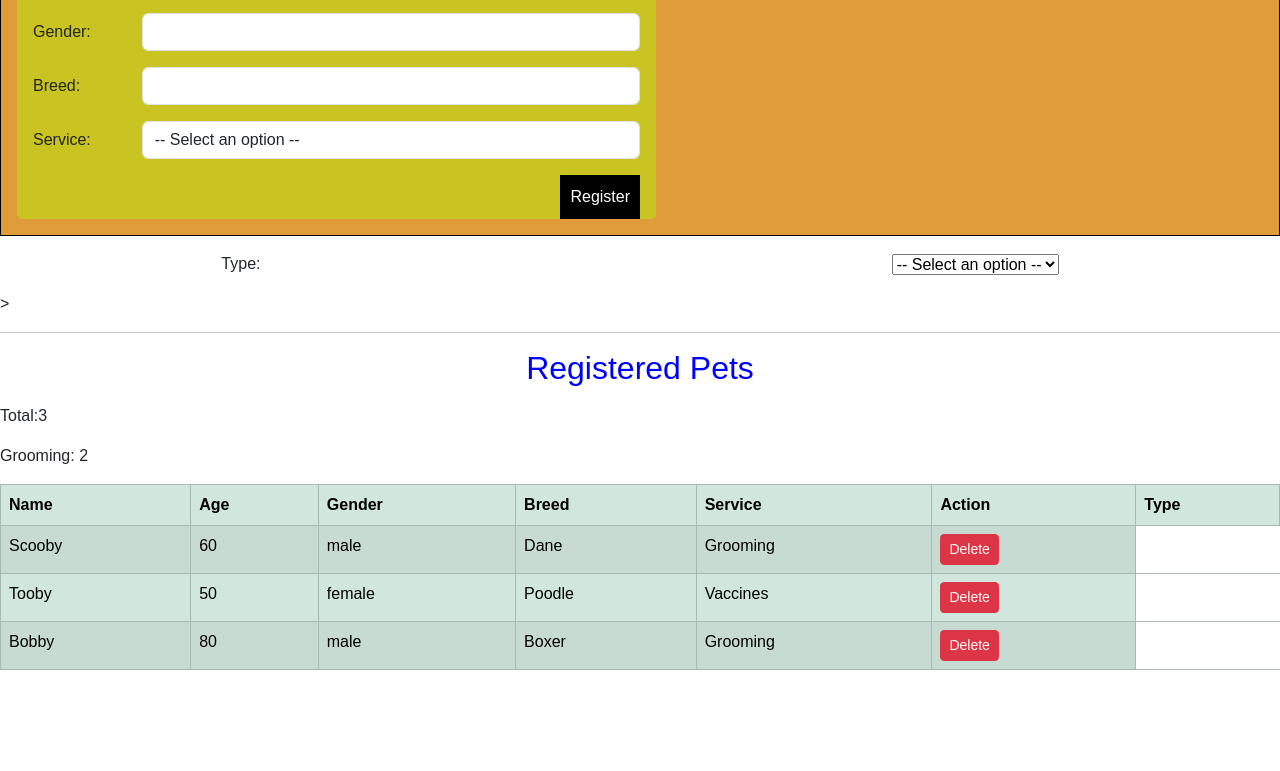
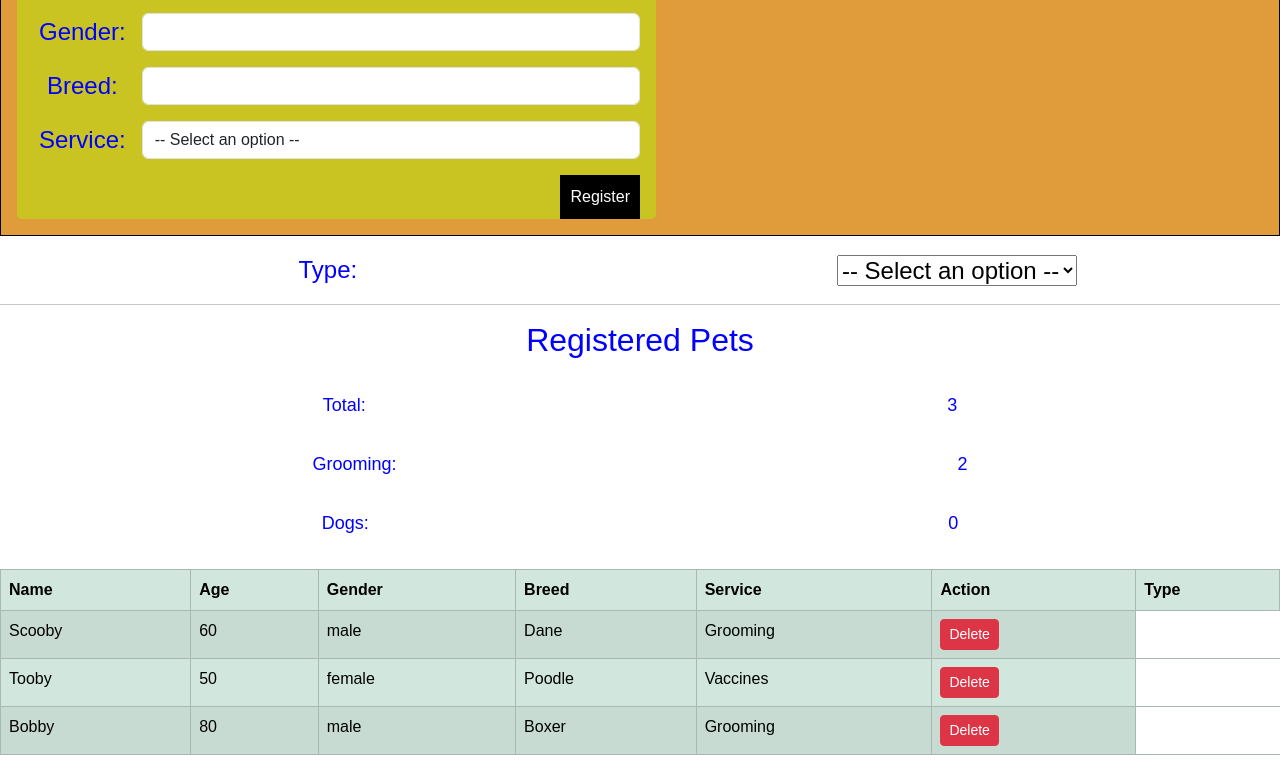
Before and after one commit to TomChau0402/Pet-Salon, a plain HTML site: page register.html in a window 1280 px wide. Shown: the part 468-1239 px from the top of the page. Before the commit the page ends 1154 px from the top, so only its background shows below. Drawn offline with nearby package versions, Linux system fonts and the light colour scheme.

Commit message:
assignment 1

```diff
--- a/register.html
+++ b/register.html
@@ -57,15 +57,16 @@
                 <option value="Cat">Cat</option>
                 <option value="Fish">Fish</option>
             </select>
-        </div>>
+        </div>
 
 
         </div>
         <hr>
         <h2>Registered Pets</h2>
         <div>
-            <p>Total:<span id="total">0</span></p>
-            <p> Grooming: <span id="gTotal">0</span></p>
+            <p class="label"> Total:<span id="total">0</span></p>
+            <p class="label"> Grooming: <span id="gTotal">0</span></p>
+            <p class="label"> Dogs: <span id="dogTotal">0</span></p>
 
         </div>
 
--- a/styles/styles.css
+++ b/styles/styles.css
@@ -9,9 +9,10 @@ body{
 
 /*header*/
 .background-image{
-    height: 500px;
+    height: 600px;
     background: url("https://today.usc.edu/wp-content/uploads/2019/11/Taiwan-Blue-Magpie-web-1280x720.jpg");
-    background-position: 300px;
+    position: right;
+    background-size: 200%;
 
 }
 .background-image2{
@@ -42,7 +43,7 @@ h1{
     text-align: center;
     margin: 1rem;
     text-decoration-line: inherit;
-    color:black
+    color:white
 }
 h2{
     text-align: center;
@@ -61,6 +62,16 @@ h2{
     justify-content: space-around;
     margin: 1rem;
     align-items: center;
+    color: blueviolet;
+    font-size: x-large;
+}
+.label{
+    display:flex;
+    justify-content: space-around;
+    margin: 2rem;
+    align-items: right;
+    color: blue;
+    font-size: large;
 }
 .container{
     width: 80%;
@@ -72,8 +83,9 @@ h2{
 .input-control label{
     display: block;
     width: 20%;
-    text-align: left;
+    text-align: center;
     margin-right: 10px;
+    color: blue;
 }
 .btn-container{
     display: flex;
```
Also changed, not shown: services.html (+4 -2 lines).
